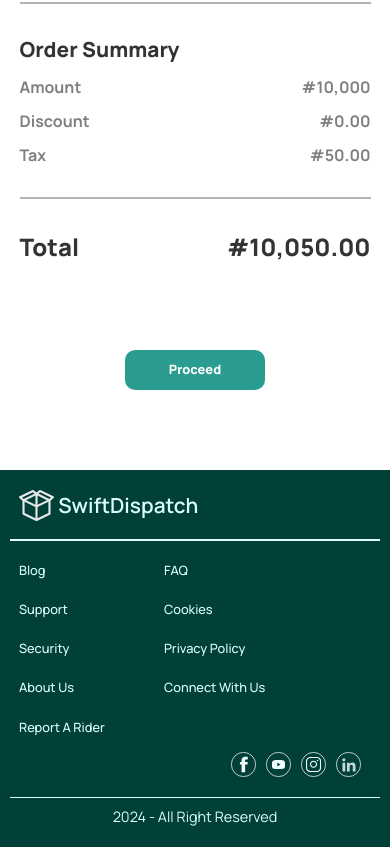
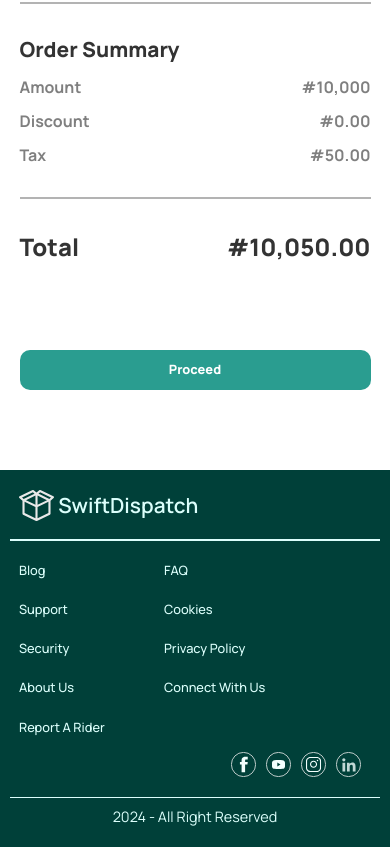
Before and after one commit to ovie012/Swift-Dispatch-Project, a React (Vite) app: page /Receipt in a window 390 px wide. Shown: the part 691-1538 px from the top of the page. Built offline with nearby package versions, Linux system fonts and the light colour scheme.

Commit message:
changes added

```diff
--- a/src/App.css
+++ b/src/App.css
@@ -2622,6 +2622,11 @@ button.ease-in-out:hover {
   .receipt-container section:nth-of-type(5) {
     font-size: 1.5rem;
   }
+
+  .receipt-container button {
+    width: 100%;
+    margin-left: 0;
+  }
 }
 
 /* payment info page styling */
--- a/src/Receipt.jsx
+++ b/src/Receipt.jsx
@@ -1,3 +1,4 @@
+import { Link } from "react-router-dom";
 import Header from "./Header";
 import Footer from "./Footer";
 
@@ -62,7 +63,9 @@ function Receipt () {
                         <h4>Total</h4>
                         <h4>#10,050.00</h4>
                     </section>
-                    <button>Proceed</button>
+                    <Link to="/Payment/PaymentInfo">
+                        <button>Proceed</button>
+                    </Link>
                 </div>
             </main>
             <Footer />
```
